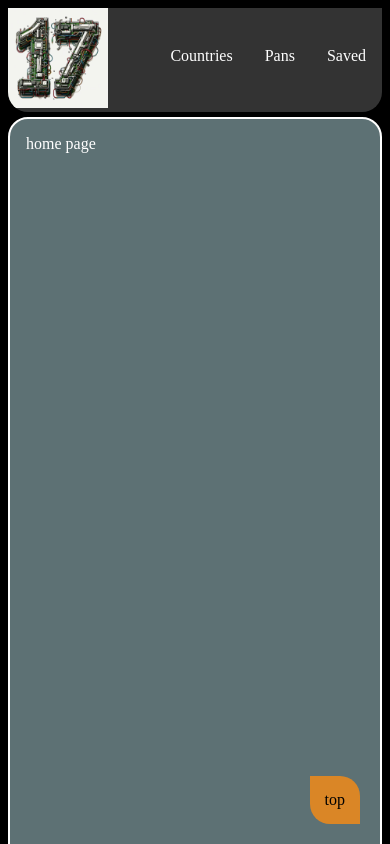
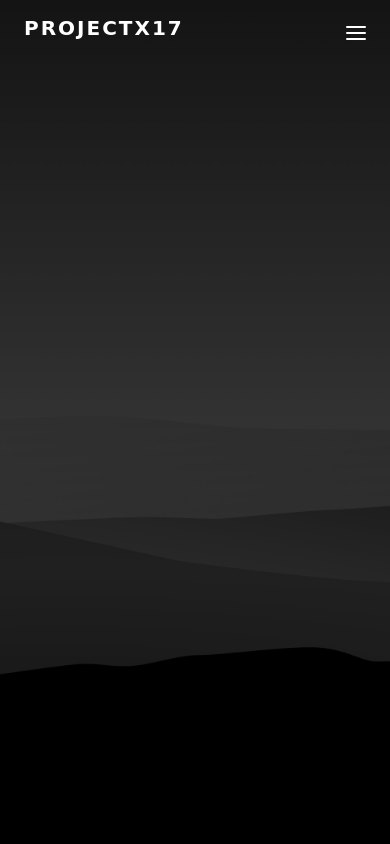
Before and after one commit to projectX17/projectX17.github.io, a plain HTML site: page index.html in a window 390 px wide. Shown: the top 844 px of the page. Drawn offline with Linux system fonts and the light colour scheme.

Commit message:
copilot index

```diff
--- a/index.css
+++ b/index.css
@@ -1,88 +1,217 @@
+* {
+    box-sizing: border-box;
+}
+
 html {
-  scroll-behavior: smooth;
+    font-family: cursive;
+    margin : 0;
+    padding : 0;
+    height: 100vh;
+    width: 100%;
+}
+
+body {
+    margin : 0;
+    padding : 0;
+    height: 100vh;
+    width: 100%;
+
+    background: url(assets/images/website/background.jpg);
+    background-size: cover;
+    background-position: center;
+}
+
+nav {
+  padding: 8px;
+}
+
+.logo {
+  float: left;
+  padding: 8px;
+  /* background: url(assets/images/website/logo.jpeg); */
+  /* background-size: cover; */
+  /* background-position: center; */
+  width: 50px;
+  height: 50px;
+  margin-top: 8px;
+  margin-left: 16px;
+}
+
+.logo a {
+  color: rgb(255, 255, 255);
+  text-transform: uppercase;
+  text-decoration: none;
+  font-size: 20px;
+  font-weight: 600;
+  letter-spacing: 2px;
 }
 
 
-body {
-  background-color: black;
-  color: white;
+nav ul {
+  float: right;
 }
 
-.navbar {
-  background-color: #333;
-  overflow: hidden;
-
-  border-bottom-left-radius: 20px;
-  border-bottom-right-radius: 20px;
+nav ul li {
+  display: inline-block;
+  float: left;
 }
 
-.navbar .a1 {
-  float: left;
-  font-size: 16px;
-  color: white;
-  text-align: center;
-  padding: 14px 16px;
-  text-decoration: none;
+nav ul li:not(:first-child) {
+  margin-left: 48px;
 }
 
-.navbar .a1:hover {
-  background-color: #ddd;
-  color: black;
+nav ul li:last-child {
+  margin-right: 24px;
 }
 
-.logo{
-  width: 100px;
-  height: 100px;
-  margin: 0;
-  padding: 0;
+nav ul li a {
+  color: rgb(255, 255, 255);
+  display: inline-block;
+  outline: none;
+  text-transform: uppercase;
+  text-decoration: none;
+  font-size: 16 px;
+  font-weight: 600;
+  letter-spacing: 1px;
 }
 
-.nav-links {
-  float: right;
-  margin-top: 25px;
+nav ul li a:hover {
+  border-bottom: 2px solid rgb(255, 255, 255);
 }
 
-#home, #countries, #pan, #saved {
-  background-color: #5d7174;
-  color: white;
-  padding: 16px;
-  border: 2px solid white;
+@media screen and (max-width: 768px) {
+  .logo {
+    padding: 0;
+  }
+
+  .nav-wrapper {
+    position: fixed;
+    top: 0;
+    left: 0;
+    width: 100%;
+    height: 100%;
+    z-index: -1;
+    background: rgb(0, 0, 0);
+    opacity: 0;
+    transition: all 0.2s ease;
+  }
+
+  .nav-wrapper ul {
+    position: absolute;
+    top: 50%;
+    transform: translateY(-50%);
+    width: 100%;
+  }
+
+  .nav-wrapper ul li {
+    display: block;
+    float: none;
+    width: 100%;
+    text-align: right;
+    margin-bottom: 10px;
+  }
+
+  .nav-wrapper ul li:nth-child(1)
+  {
+    transition-delay: 0.2s;
+  }
+
+  .nav-wrapper ul li:nth-child(2)
+  {
+    transition-delay: 0.4s;
+  }
+
+  .nav-wrapper ul li:nth-child(3)
+  {
+    transition-delay: 0.6s;
+  }
+
+  .nav-wrapper ul li:nth-child(4)
+  {
+    transition-delay: 0.8s;
+  }
+
+  .nav-wrapper ul li:not(:first-child) {
+    margin-left: 0;
+  }
+
+  .nav-wrapper ul li a {
+    padding: 10px, 24px;
+    opacity: 0;
+    color: rgb(255, 255, 255);
+    font-size: 14px;
+    font-weight: 600;
+    letter-spacing: 1px;
+    transform: translateX(-20px);
+    transition: all 0.2s ease;
+  }
+
+  .nav-btn {
+    position: fixed;
+    right: 10px;
+    top: 10px;
+    display: block;
+    width: 48px;
+    height: 48px;
+    cursor: pointer;
+    z-index: 9999;
+    border-radius: 50%;
+  }
+
+  .nav-btn i {
+    display: block;
+    width: 20px;
+    height: 2px;
+    background: rgb(255, 255, 255);
+    border-radius: 2px;
+    margin-left: 14px;
+  }
+
+  .nav-btn i:nth-child(1) {
+    margin-top: 16px;
+  }
+
+  .nav-btn i:nth-child(2) {
+    margin-top: 4px;
+    opacity: 1;
+  }
+
+  .nav-btn i:nth-child(3) {
+    margin-top: 4px;
+  }
 }
 
-#home, #countries, #pan, #saved {
-  height: 100vh;
+#nav:checked + .nav-btn {
+  transform: rotate(45deg);
 }
 
-#home, #countries, #pan, #saved {
-  margin-top: 5px;
+#nav:checked + .nav-btn i {
+  background: rgb(255, 255, 255);
+  transition: transform 0.2s ease;
 }
 
-#home, #countries, #pan, #saved {
-  border-radius: 20px;
+#nav:checked + .nav-btn i:nth-child(1) {
+  transform: translateY(6px) rotate(180deg);
 }
 
-#topButton {
-  position: fixed;
-  bottom: 20px;
-  right: 30px;
-  z-index: 99;
-  border: none;
-  outline: none;
-  background-color: #da8626;
-  color: rgb(0, 0, 0);
-  cursor: pointer;
-  padding: 15px;
-  border-bottom-left-radius: 20px;
-  border-top-right-radius: 20px;
+#nav:checked + .nav-btn i:nth-child(2) {
+  opacity: 0;
 }
 
-#topButton:hover {
-    cursor: pointer;
-    border-radius: 20px;
+#nav:checked + .nav-btn i:nth-child(3) {
+  transform: translateY(-6px) rotate(90deg);
 }
 
-@media screen and (max-width: 350px) {
-    .navbar .a1 {
-      font-size: 10px;
-    }
+#nav:checked ~ .nav-wrapper {
+  z-index: 9990;
+  opacity: 1;
 }
+
+#nav:checked ~ .nav-wrapper ul li a {
+  opacity: 1;
+  transform: translateX(0);
+}
+
+.hidden {
+  display: none;
+}
--- a/index.html
+++ b/index.html
@@ -7,34 +7,29 @@
     <title>ProjectX17</title>
 </head>
 <body>
-    <div class="navbar">
-        <a href="about.html">
-            <img src="assets/images/logo.jpeg" alt="logo" class="logo">
-        </a>
+    <div class="containet">
+        <nav>
+            <input type="checkbox" id="nav" class="hidden">
 
-            <div class="nav-links">
-                <a class="a1" href="#countries">Countries</a>
-                <a class="a1" href="#pan">Pans</a>
-                <a class="a1" href="#saved">Saved</a>
+            <label for="nav" class="nav-btn">
+                <i></i>
+                <i></i>
+                <i></i>
+            </label>
+
+            <div class="logo">
+                <a href="index.html">ProjectX17</a>
             </div>
+
+            <div class="nav-wrapper">
+                <ul>
+                    <li><a href="index.html">Chat</a></li>
+                    <li><a href="chat.html">Exam</a></li>
+                    <li><a href="saved.html">Saved</a></li>
+                    <li><a href="about.html">About Us</a></li>
+                </ul>
+            </div>
+        </nav>
     </div>
-
-    <div id="home">
-        home page
-    </div>
-    <div id="countries">
-        Countries
-    </div>
-    <div id="pan">
-        Pan Stars
-    </div>
-    <div id="saved">
-        Saved
-    </div>
-
-    <a href="#home">
-        <spam id="topButton">top</spam>
-    </a>
-
 </body>
 </html>
```
Also changed, not shown: about.html (+1 -1 lines), assets/images/website/background.jpg (added), assets/images/website/logo.jpeg (renamed from assets/images/logo.jpeg).
